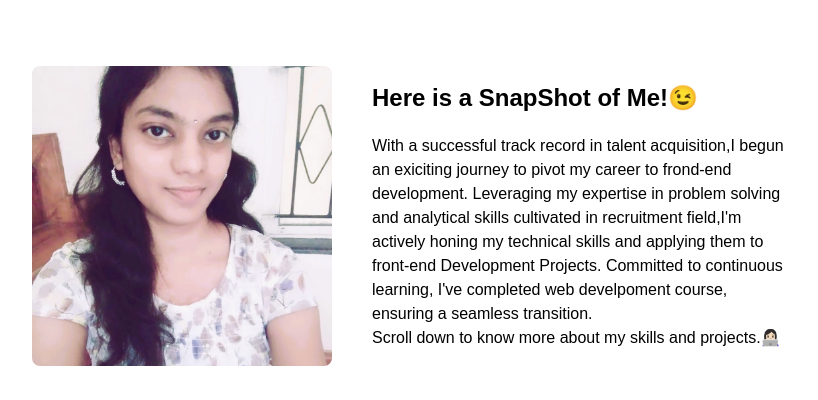
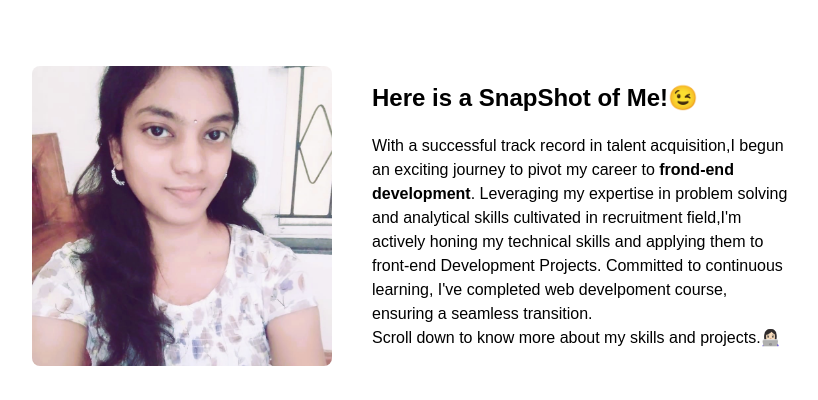
Before and after one commit to Priyanga-Developer/NewPortfolio, a React (Create React App) app: page / in a window 1280 px wide. Shown: the part 1000-1400 px from the top of the page, without its empty margins (208-1026 px from the left). Built offline with nearby package versions, Linux system fonts and the light colour scheme; the HTML template or start-up script is replaced by a standard one.

Commit message:
scrollbar

```diff
--- a/src/Components/About.jsx
+++ b/src/Components/About.jsx
@@ -9,7 +9,7 @@ const About = () => {
      whileInView={{opacity:1}}
      transition={{duration:1.5}}
     className='w-full px-12  sm:pt-56 md:p-60 md:pt-[11rem] flex flex-col relative h-screen md:text-left  md:flex-row max-w-7xl  justify-evenly mx-auto items-center '>
-        <h3 className='absolute  top-0 uppercase tracking-[20px] text-2xl'>About</h3>
+        <h3 className='absolute   top-20 uppercase tracking-[20px] text-2xl'>About</h3>
         <motion.img
         initial={{
             x:-200,
@@ -25,7 +25,7 @@ const About = () => {
         <div className='space-y-5 px-0 md:px-10'>
             <h4 className='text-2xl font-semibold text-center md:text-left '>Here is a SnapShot of Me!😉</h4>
             <p className='text-base text-center md:text-left'>
-             With a successful track record in talent acquisition,I begun an exiciting journey to pivot my career to frond-end development.
+             With a successful track record in talent acquisition,I begun an exciting journey to pivot my career to <b>frond-end development</b>.
             Leveraging my expertise in problem solving and analytical skills cultivated in recruitment field,I'm actively honing my technical skills and applying them to front-end Development Projects.
             Committed to continuous learning, I've completed web develpoment course, ensuring a seamless transition.<br/>Scroll down to know more about my skills and projects.👩🏻‍💻
             </p>
```
